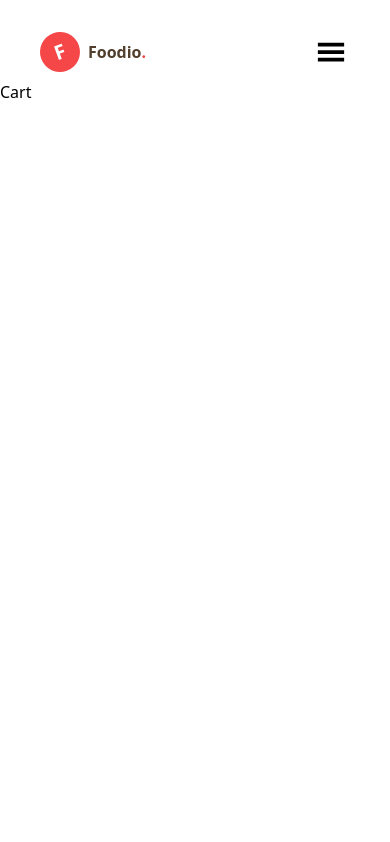
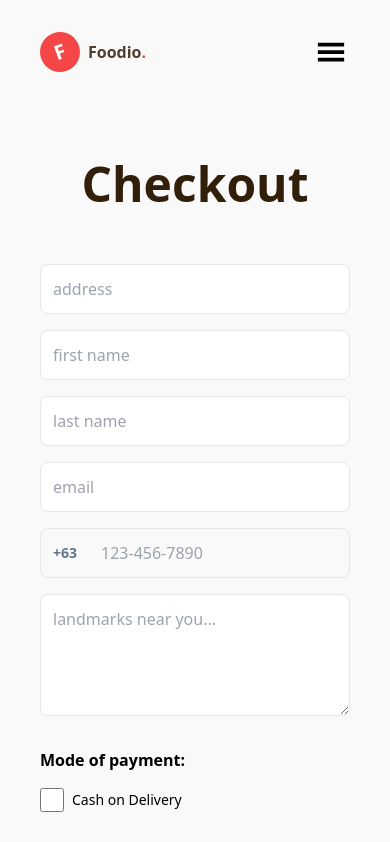
Before and after one commit to the-hackerist/foodio, a React (Vite) app in the folder client/: page /cart in a window 390 px wide. Shown: the top 842 px of the page. Built offline with nearby package versions, Linux system fonts and the light colour scheme.

Commit message:
fix page responsiveness and complete UI  of checkout section of cart page and made it responsive

```diff
--- a/client/src/components/HomePage/Hero.jsx
+++ b/client/src/components/HomePage/Hero.jsx
@@ -2,7 +2,7 @@ import img from "../../assets/pasta.png";
 
 function Hero() {
   return (
-    <div className="bg-gradient-to-b from-[#F8DBDC] via-[#F8E7E7]to-[#F9F9F9] h-screen px-10 py-20 flex items-center justify-center gap-2 lg:gap-10 xl:gap-20 md:px-20">
+    <div className="bg-gradient-to-b from-[#F8DBDC] via-[#F8E7E7]to-[#F9F9F9] px-10 py-20 pt-40 flex items-center justify-center gap-2 lg:gap-10 xl:gap-20 md:px-20">
       <div className="flex justify-center flex-col w-[350px] sm:w-[450px] text-center md:text-start">
         <h1 className="text-5xl font-bold leading-snug">
           Best Restaurant
--- a/client/src/pages/Cart.jsx
+++ b/client/src/pages/Cart.jsx
@@ -1,5 +1,88 @@
+import { useState } from "react";
+
 function Cart() {
-  return <div className="h-screen pt-20">Cart</div>;
+  const [isCheckingOut, setIsCheckingOut] = useState(false);
+
+  return (
+    <div className="px-10 py-20 pt-40 bg-[#F9F9F9] flex items-center justify-center">
+      <div className="flex flex-col items-center justify-center  gap-6 w-screen">
+        <h2 className="text-5xl font-bold text-[#311F09] mb-8">Checkout</h2>
+
+        <form className="flex flex-col w-full max-w-[500px] gap-4">
+          <input
+            className="p-3 border rounded-lg"
+            type="text"
+            id="address"
+            placeholder="address"
+            required
+          />
+
+          <input
+            className="p-3 border rounded-lg"
+            type="text"
+            id="firstName"
+            placeholder="first name"
+            required
+          />
+
+          <input
+            className="p-3 border rounded-lg"
+            type="text"
+            id="lastName"
+            placeholder="last name"
+            required
+          />
+
+          <input
+            className="p-3 border rounded-lg"
+            type="email"
+            id="email"
+            placeholder="email"
+            required
+          />
+
+          <div className="flex items-center border rounded-lg">
+            <p className="text-sm text-slate-500 font-semibold p-3">+63</p>
+
+            <input
+              className="bg-transparent w-full p-3"
+              type="tel"
+              id="phone"
+              placeholder="123-456-7890"
+              pattern="(\+?\d{2}?\s?\d{3}\s?\d{3}\s?\d{4})|([0]\d{3}\s?\d{3}\s?\d{4})"
+              required
+            />
+          </div>
+
+          <textarea
+            className="p-3 border rounded-lg w-full min-h-[75px] max-h-[150px]"
+            id="message"
+            type="text"
+            rows={4}
+            placeholder="landmarks near you..."
+          />
+
+          <div className="flex flex-col justify-center gap-4 my-4">
+            <h3 className="font-semibold">Mode of payment:</h3>
+            <div className="flex gap-2 items-center">
+              <input
+                id="payment"
+                type="checkbox"
+                className="w-6 h-6 border-gray-300 bg-white cursor-pointer"
+              />
+              <label htmlFor="payment" className="text-sm">
+                Cash on Delivery
+              </label>
+            </div>
+          </div>
+
+          <button className="p-4 uppercase bg-red-500 text-white font-bold rounded-lg">
+            Order now
+          </button>
+        </form>
+      </div>
+    </div>
+  );
 }
 
 export default Cart;
--- a/client/src/pages/ContactUs.jsx
+++ b/client/src/pages/ContactUs.jsx
@@ -5,7 +5,7 @@ function ContactUs() {
         <h2 className="text-5xl text-[#311F09] font-bold text-center md:text-start">
           Contact us
         </h2>
-        <p className="text-[#6F5439] text-lg md:text-xl text-center mb-10">
+        <p className="text-[#6F5439] text-lg md:text-xl text-center mb-10 max-w-[400px]">
           We love hearing from our customers. Feel free to share your experience
           or ask
           <br /> any questions you may have.
@@ -38,7 +38,7 @@ function ContactUs() {
           placeholder="Subject"
         />
         <textarea
-          className="py-2 px-6 border text-base rounded-lg"
+          className="py-2 px-6 border text-base rounded-lg min-h-[150px] max-h-[200px]"
           id="message"
           type="text"
           rows={5}
--- a/client/src/pages/Reservation.jsx
+++ b/client/src/pages/Reservation.jsx
@@ -3,7 +3,7 @@ import food from "../assets/food-2.jpg";
 function Reservation() {
   return (
     <div className="pt-20">
-      <div className="p-10 pt-20  flex flex-row items-center justify-center gap-10">
+      <div className="p-10 py-20 pt-20  flex flex-row items-center justify-center gap-10">
         <div className="w-[450px] h-[550px] overflow-hidden rounded-3xl hidden lg:inline-block">
           <img className="object-contain" src={food} alt="restaurant image" />
         </div>
```
